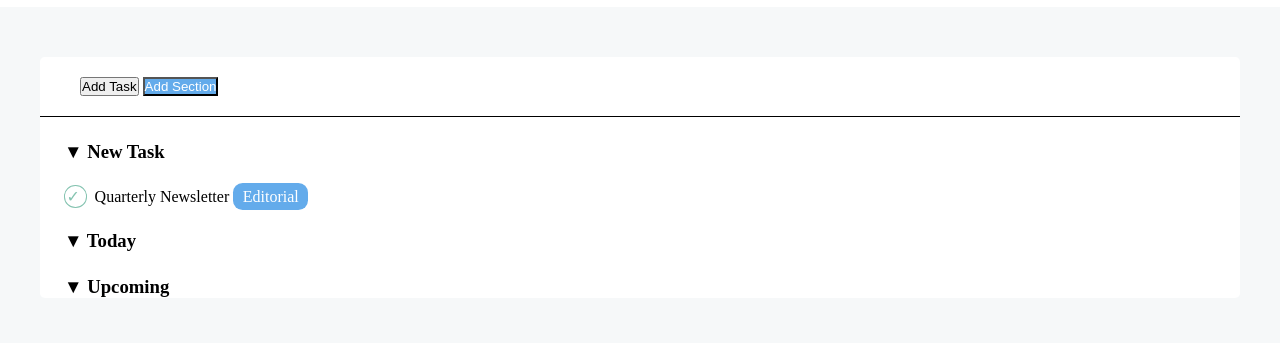
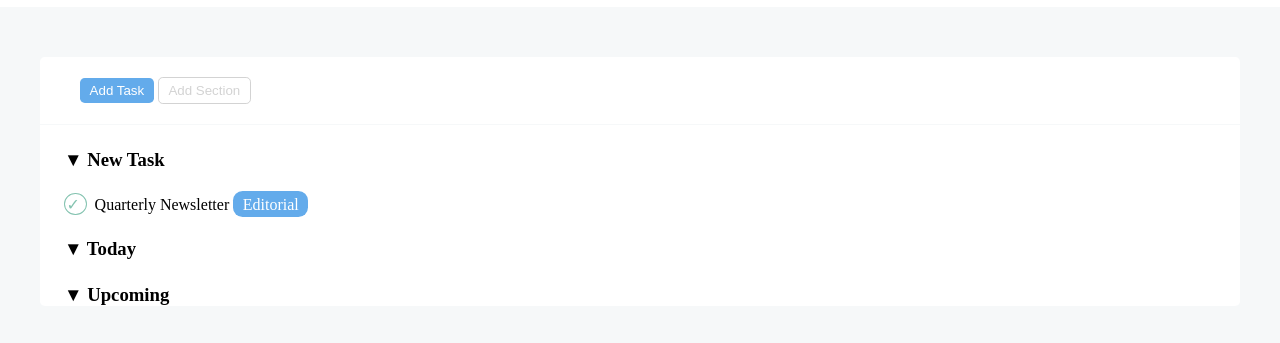
Before and after one commit to giovannilampis/html-css-toboolist, a plain HTML site: page index.html in a window 1280 px wide. Shown: the part 61-404 px from the top of the page. Drawn offline with Linux system fonts and the light colour scheme.

Commit message:
improved button's layout

```diff
--- a/index.html
+++ b/index.html
@@ -22,24 +22,26 @@
         <div class="container">
 
             <div class="top">
-                <button class="btn">Add Task</button>
-                <button class="btn btn-blue">Add Section</button>
+                <button class="btn editorial">Add Task</button>
+                <button class="btn sect">Add Section</button>
             </div>
 
-            <div>
+            <section>
                 <h3>&#9660; New Task</h3>
-                <span class="green-circle">
+                <span class="circle v">
                     &#10003;
                 </span>
                 <span>Quarterly Newsletter</span>
                 <span class="task editorial">Editorial</span>
+            </section>
 
+            <section>
                 <h3>&#9660; Today</h3>
+            </section>
 
-
-
+            <section>
                 <h3>&#9660; Upcoming</h3>
-            </div>
+            </section>
 
         </div>
 
--- a/style.css
+++ b/style.css
@@ -37,7 +37,7 @@ header > span {
 
 .top {
     padding: 20px 40px;
-    border-bottom: 1px solid black;
+    border-bottom: 1px solid rgb(246, 248, 249);
 }
 
 h3 {
@@ -45,23 +45,33 @@ h3 {
 }
 
 .btn {
-
+    padding: 0.3rem 0.6rem;
+    border-radius: 0.3rem;
 }
 
-.btn-blue {
-    color: white;
-    background-color: rgb(99, 171, 235);
+.sect {
+    color: lightgray;
+    background-color: white;
+    border: 1px solid lightgray;
 }
 
-.green-circle {
+.circle {
     width: 1.5rem;
     height: 1.5rem;
     border-radius: 50%;
     padding: 0.1rem;
     background-color: white;
+    margin: 0 0.5rem 0 1.5rem;
+}
+
+.v {
     border: 1px solid rgb(132, 195, 176);
     color: rgb(132, 195, 176);
-    margin: 0 0.5rem 0 1.5rem;
+}
+
+.x {
+    border: 1px solid rgb(216, 88, 75);
+    color: rgb(216, 88, 75);
 }
 
 green-v {
@@ -76,6 +86,8 @@ green-v {
 
 .editorial {
     background-color: rgb(99, 171, 235);
+    color: white;
+    border: none;
 }
 
 .q1-goals {
@@ -97,7 +109,3 @@ green-v {
 .sales {
     background-color: rgb(181, 200, 73);
 }
-
-.x {
-    color: rgb(216, 88, 75)
-}
```
